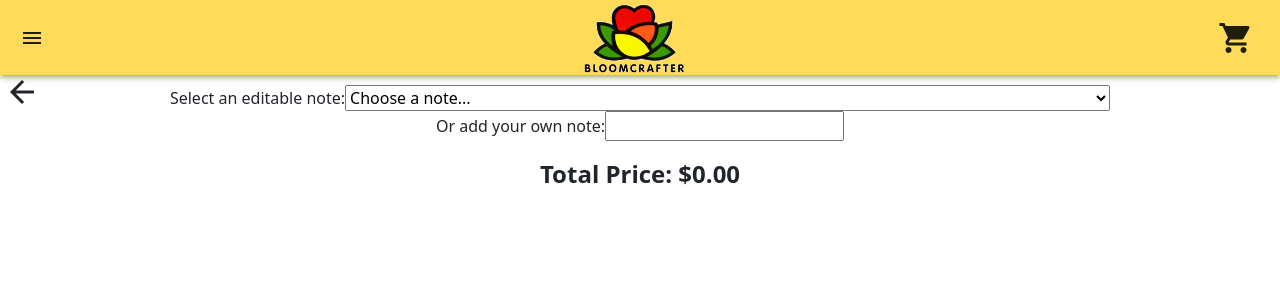
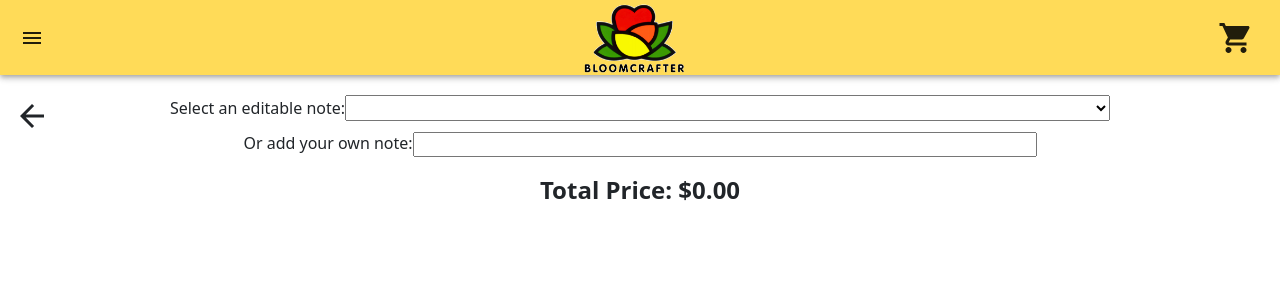
Before and after one commit to 394-w24/BloomCraft2, a React (Vite) app: page /bouquetbuilder in a window 1280 px wide. Both pictures are taken after a click on the button 1235 px from the left and 37 px from the top of the page. Shown: the top 300 px of the page. Built offline with nearby package versions, Linux system fonts and the light colour scheme.

Commit message:
Final Cart & Note

```diff
--- a/src/components/BouquetBuilder.jsx
+++ b/src/components/BouquetBuilder.jsx
@@ -33,6 +33,9 @@ const BouquetBuilder = ({ userPreferences }) => {
   const [bouquetSize, setBouquetSize] = useState("Small");
 
   const [userPreferencesFlowers, setUserPreferencesFlowers] = useState([]);
+
+  const [selectedNote, setSelectedNote] = useState("");
+  const [customNote, setCustomNote] = useState("");
 
   const navigate = useNavigate();
 
@@ -177,19 +180,28 @@ const BouquetBuilder = ({ userPreferences }) => {
 
       {cartView ? (
         <>
-          <ArrowBackIcon
+          <IconButton
+            color="inherit"
+            onClick={() => setCartView(false)}
             style={{
-              left: "10",
-              top: "10vh",
+              left: "1.5vh",
+              top: "12vh",
               position: "absolute",
-              scale: "1.5",
-            }}
-            onClick={() => setCartView(false)}
-          />
+            }}>
+            <ArrowBackIcon
+              style={{
+                scale: "1.5",
+              }}
+            />
+          </IconButton>
           <FinalCart
             focalFlowers={focalFlowers}
             fillerFlowers={fillerFlowers}
             foliageFlowers={foliageFlowers}
+            selectedNote={selectedNote}
+            setSelectedNote={setSelectedNote}
+            customNote={customNote}
+            setCustomNote={setCustomNote}
           />
           <b
             style={{ fontSize: "1.5rem" }}
--- a/src/components/FinalCart.jsx
+++ b/src/components/FinalCart.jsx
@@ -1,17 +1,17 @@
 import React, { useState } from "react";
 import FinalCartFlowerType from "./FinalCartFlowerType";
 
-const FinalCart = ({ occasion, focalFlowers, fillerFlowers, foliageFlowers }) => {
-  const [selectedNote, setSelectedNote] = useState("");
-  const [customNote, setCustomNote] = useState("");
+const FinalCart = ({ occasion, focalFlowers, fillerFlowers, foliageFlowers, selectedNote, setSelectedNote, customNote, setCustomNote }) => {
 
 
   const handleSelectNote = (event) => {
     setSelectedNote(event.target.value);
+    setCustomNote(event.target.value)
   };
 
   const handleNoteChange = (event) => {
     setCustomNote(event.target.value);
+    setSelectedNote('');
   };
 
 
@@ -30,17 +30,15 @@ const FinalCart = ({ occasion, focalFlowers, fillerFlowers, foliageFlowers }) =>
     "To the love of my life, these flowers are a symbol of my endless love for you.",
     "Every petal of these flowers carries a piece of my heart. I love you!",
     "Just like these flowers, our love continues to bloom and grow. Forever yours.",
-
-
 ]
 
   return (
 
-    <div style={{ marginTop: "10px" }}>
-      <div>
-        <label htmlFor="selectNote">Select an editable note:</label>
+    <div style={{ marginTop: "20px" }}>
+      <div style={{ marginBottom: "10px" }}>
+        <label htmlFor="selectNote">Select an editable note: </label>
         <select id="selectNote" onChange={handleSelectNote} value={selectedNote}>
-          <option value="">Choose a note...</option>
+          <option value=""></option>
           {editableNotes.map((note, index) => (
             <option key={index} value={note}>
               {note}
@@ -49,13 +47,14 @@ const FinalCart = ({ occasion, focalFlowers, fillerFlowers, foliageFlowers }) =>
         </select>
       </div>
       <div>
-        <label htmlFor="customNote">Or add your own note:</label>
+        <label htmlFor="customNote">Or add your own note: </label>
         <input
           type="text"
           id="customNote"
           name="customNote"
           value={customNote}
           onChange={handleNoteChange}
+          style={{ width: '39rem', fontSize: '0.8rem'}}
         />
       </div>
       {/* Optionally display the selected note */}
@@ -68,10 +67,11 @@ const FinalCart = ({ occasion, focalFlowers, fillerFlowers, foliageFlowers }) =>
       {foliageFlowers.length !== 0 && <h3>Foliage Flowers</h3>}
       <FinalCartFlowerType flowerList={foliageFlowers} />
     </div>
-    {selectedNote && (
+
+    {customNote && (
         <div>
-          <h3>Selected Note:</h3>
-          <p>{selectedNote}</p>
+          <h3>Your Note:</h3>
+          <p>{customNote}</p>
         </div>
       )}
     </div>
```
Lines whose indentation alone changed are shown as unchanged.
